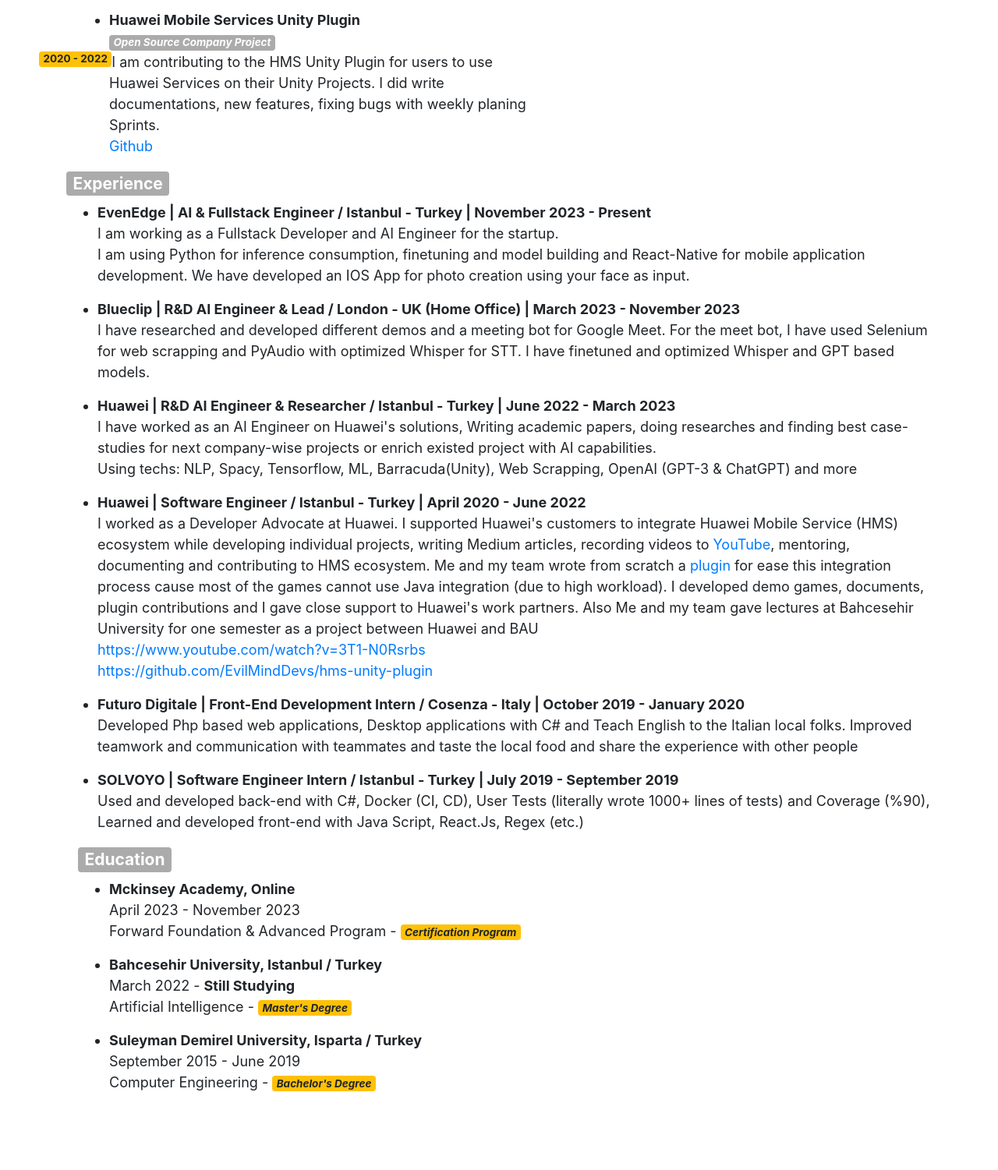
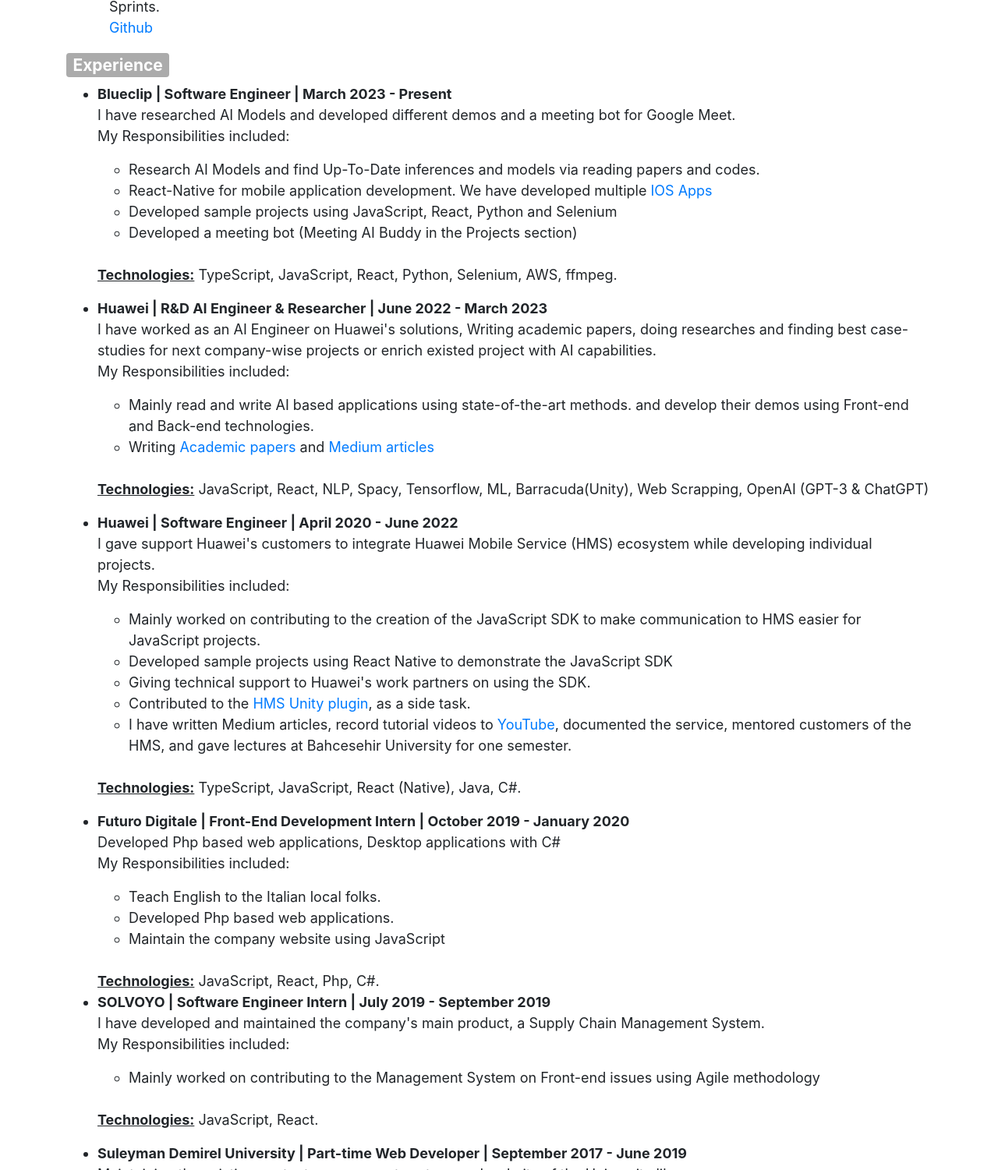
Before and after one commit to MustafaCQN/Protfolio, a website: page index.html in a window 1280 px wide. Shown: the part 1299-2800 px from the top of the page at 78% size. Drawn offline with nearby package versions, Linux system fonts and the light colour scheme.

Commit message:
front-end init

```diff
--- a/index.html
+++ b/index.html
@@ -120,47 +120,13 @@
                             </div>
                             <div class="col-md-12">
                                 <div class="skill-category">
-                                    <h5 class="skill-category-title">Programming Languages</h5>
+                                    <h5 class="skill-category-title">Programming Languages & Frameworks</h5>
                                     <ul id="skill-table" style="list-style-type: none;">
-                                        <li class="bold">Java,
-                                        </li>
-                                        <li class="bold">Js,
+                                        <li class="bold">JavaScript,
                                         </li>
                                         <li class="bold">Python,
                                         </li>
-                                        <li class="bold">Unity
-                                        </li>
-                                    </ul>
-                                </div>
-
-                                <div class="skill-category">
-                                    <h5 class="skill-category-title">Development Frameworks</h5>
-                                    <ul id="skill-table" style="list-style-type: none;">
-                                        <li class="bold">Spring Boot,
-                                        </li>
-                                        <li>React,
-                                        </li>
-                                        <li class="bold">React-Native,
-                                        </li>
-                                        <li class="bold">Android,
-                                        </li>
-                                        <li class="bold">HMS
-                                        </li>
-                                    </ul>
-                                </div>
-
-                                <div class="skill-category">
-                                    <h5 class="skill-category-title">Databases</h5>
-                                    <ul id="skill-table" style="list-style-type: none;">
-                                        <li class="">MySQL,
-                                        </li>
-                                        <li class="bold">MongoDB,
-                                        </li>
-                                        <li class="">SQLite,
-                                        </li>
-                                        <li class="">H2,
-                                        </li>
-                                        <li class="">Firestore
+                                        <li class="bold">React(Native)
                                         </li>
                                     </ul>
                                 </div>
@@ -169,8 +135,6 @@
                                     <h5 class="skill-category-title">Development Tools</h5>
                                     <ul id="skill-table" style="list-style-type: none;">
                                         <li class="bold">Git,
-                                        </li>
-                                        <li class="bold">VS Code,
                                         </li>
                                         <li class="bold">AWS,
                                         </li>
@@ -222,12 +186,6 @@
                             </div>
                         </div>
                     </div>
-                    <div class="row">
-                        <div class="col-md-3"></div>
-                        <div class="col-md-6">
-                            <i>Note: Skills that are written in <b>bold</b> means I am confident while using them</i>
-                        </div>
-                    </div>
 
 
                 </div>
@@ -276,15 +234,9 @@
                     <ul>
                         <span class="text-nowrap"><li><h5><strong>Birthday & Place</strong></h5></li></span>
                         <span class="text-nowrap">14 March 1997</span><br>
-                        <span class="text-nowrap">Istanbul Fatih</span><br>
-                        <span class="text-nowrap"><li><h5><strong>Sex & Marital Status</strong></h5></li></span>
-                        <span class="text-nowrap">Male</span>,&nbsp;<span class="text-nowrap">Single</span>
                         <span class="text-nowrap"><li><h5><strong>Languages</strong></h5></li></span>
                         <i class="text-nowrap"><span>Native <strong>Turkish</strong></span><br></i>
                         <i class="text-nowrap"><span>Fluent <strong>English</strong></span><br></i>
-                        <i class="text-nowrap"><span>Basic <strong>Italian</strong></span><br></i>
-                        <span class="text-nowrap"><li><h5><strong>Driving Licence</strong></h5></li></span>
-                        <i class="text-nowrap">B</i>
                         <span class="text-nowrap"><li><h5><strong>Address</strong></h5></li></span>
                         <i class="text-nowrap">Istanbul / Turkey</i>
                         <span class="text-nowrap"><li><h5><strong>Phone</strong></h5></li></span>
@@ -305,49 +257,74 @@
                 <div id="experience" class="col-md-12" style="font-size: large;">
                     <h3 id="experience-name"><span class="badge badge-danger">Experience</span></h3>
                     <ul>
-                        <li><strong>EvenEdge | AI & Fullstack Engineer / Istanbul - Turkey | November 2023 - Present</strong></li>
+                        <li><strong>Blueclip | Software Engineer | March 2023 - Present</strong></li>
                         <p>
-                            I am working as a Fullstack Developer and AI Engineer for the startup.<br>
-                            I am using Python for inference consumption, finetuning and model building and
-                            React-Native for mobile application development.
-                            We have developed an IOS App for photo creation using your face as input.
+                            I have researched AI Models and developed different demos and a meeting bot for Google Meet.<br>
+                            My Responsibilities included:<br>
+                            <ul>
+                                <li>Research AI Models and find Up-To-Date inferences and models via reading papers and codes.</li>
+                                <li>React-Native for mobile application development. We have developed multiple <a target="_blank" href="https://apps.apple.com/tr/developer/evenedge/id1714810723">IOS Apps</a></li>
+                                <li>Developed sample projects using JavaScript, React, Python and Selenium</li>
+                                <li>Developed a meeting bot (Meeting AI Buddy in the Projects section)</li>
+                            </ul>
+                            <br />
+                            <strong><u>Technologies:</u></strong> TypeScript, JavaScript, React, Python, Selenium, AWS, ffmpeg.
                         </p>
-                        <li><strong>Blueclip | R&D AI Engineer & Lead / London - UK (Home Office) | March 2023 - November 2023</strong></li>
-                        <p>
-                            I have researched and developed different demos and a meeting bot for Google Meet.
-                            For the meet bot, I have used Selenium for web scrapping and PyAudio with optimized Whisper for STT.
-                            I have finetuned and optimized Whisper and GPT based models.
-                        </p>
-                        <li><strong>Huawei | R&D AI Engineer & Researcher / Istanbul - Turkey | June 2022 - March 2023</strong></li>
+                        <li><strong>Huawei | R&D AI Engineer & Researcher | June 2022 - March 2023</strong></li>
                         <p>
                            I have worked as an AI Engineer on Huawei's solutions, Writing academic papers, doing researches and
                            finding best case-studies for next company-wise projects or enrich existed project with AI capabilities.<br>
-                           Using techs: NLP, Spacy, Tensorflow, ML, Barracuda(Unity), Web Scrapping, OpenAI (GPT-3 & ChatGPT) and more
+                           My Responsibilities included:<br>
+                           <ul>
+                               <li>Mainly read and write AI based applications using state-of-the-art methods. and develop their demos using Front-end and Back-end technologies.</li>
+                               <li>Writing <a target="_blank" href="https://arxiv.org/ftp/arxiv/papers/2212/2212.09448.pdf">Academic papers</a> and <a target="_blank" href="https://medium.com/@mcqn14">Medium articles</a></li>
+
+                           </ul>
+                           <br />
+                           <strong><u>Technologies:</u></strong> JavaScript, React, NLP, Spacy, Tensorflow, ML, Barracuda(Unity), Web Scrapping, OpenAI (GPT-3 & ChatGPT)
                         </p>
-                        <li><strong>Huawei | Software Engineer / Istanbul - Turkey | April 2020 - June 2022</strong></li>
+                        <li><strong>Huawei | Software Engineer | April 2020 - June 2022</strong></li>
                         <p>
-                            I worked as a Developer Advocate at Huawei. I supported Huawei's customers to integrate
-                            Huawei Mobile Service (HMS) ecosystem while developing individual projects, writing Medium articles, recording videos to
-                            <a target="_blank" href="https://www.youtube.com/watch?v=3T1-N0Rsrbs">YouTube</a>, mentoring,
-                            documenting and contributing to HMS ecosystem. Me and my team wrote from scratch a
-                            <a target="_blank" href="https://github.com/EvilMindDevs/hms-unity-plugin">plugin</a> for ease this integration process
-                            cause most of the games cannot use Java integration (due to high workload). I developed demo games, documents, plugin contributions and I
-                            gave close support to Huawei's work partners. Also Me and my team gave lectures at Bahcesehir University for one semester as a project between Huawei and BAU
-                            <br /><a target="_blank" href="https://www.youtube.com/watch?v=3T1-N0Rsrbs">https://www.youtube.com/watch?v=3T1-N0Rsrbs</a>
-                            <br /><a target="_blank" href="https://github.com/EvilMindDevs/hms-unity-plugin">https://github.com/EvilMindDevs/hms-unity-plugin</a>
+                            I gave support Huawei's customers to integrate Huawei Mobile Service (HMS) ecosystem while developing individual projects.<br>
+                            My Responsibilities included:<br>
+                            <ul>
+                                <li>Mainly worked on contributing to the creation of the JavaScript SDK to make communication to HMS easier for JavaScript projects.</li>
+                                <li>Developed sample projects using React Native to demonstrate the JavaScript SDK</li>
+                                <li>Giving technical support to Huawei's work partners on using the SDK.</li>
+                                <li>Contributed to the <a target="_blank" href="https://github.com/EvilMindDevs/hms-unity-plugin">HMS Unity plugin</a>, as a side task.</li>
+                                <li>
+                                    I have written Medium articles, record tutorial videos to
+                                    <a target="_blank" href="https://www.youtube.com/watch?v=3T1-N0Rsrbs">YouTube</a>, documented the service, mentored customers of the HMS, and gave lectures at Bahcesehir University for one semester.
+                                </li>
+                            </ul>
+                            <br />
+                            <strong><u>Technologies:</u></strong> TypeScript, JavaScript, React (Native), Java, C#.
                         </p>
-                        <li><strong>Futuro Digitale | Front-End Development Intern / Cosenza - Italy | October 2019 - January 2020</strong></li>
+                        <li><strong>Futuro Digitale | Front-End Development Intern | October 2019 - January 2020</strong></li>
                         <p>
-                            Developed Php based web applications, Desktop applications with C#
-                            and Teach English to the Italian local folks. Improved teamwork and
-                            communication with teammates and taste the local food and share
-                            the experience with other people
+                            Developed Php based web applications, Desktop applications with C#<br>
+                            My Responsibilities included:<br>
+                            <ul>
+                                <li>Teach English to the Italian local folks.</li>
+                                <li>Developed Php based web applications.</li>
+                                <li>Maintain the company website using JavaScript</li>
+                            </ul>
+                            <br />
+                            <strong><u>Technologies:</u></strong> JavaScript, React, Php, C#.
+                        <li><strong>SOLVOYO | Software Engineer Intern  | July 2019 - September 2019</strong></li>
+                        <p>
+                            I have developed and maintained the company's main product, a Supply Chain Management System.<br>
+                            My Responsibilities included:<br>
+                            <ul>
+                                <li>Mainly worked on contributing to the Management System on Front-end issues using Agile methodology</li>
+                            </ul>
+                            <br />
+                            <strong><u>Technologies:</u></strong> JavaScript, React.
                         </p>
-                        <li><strong>SOLVOYO | Software Engineer Intern / Istanbul - Turkey | July 2019 - September 2019</strong></li>
+                        <li><strong>Suleyman Demirel University | Part-time Web Developer | September 2017 - June 2019</strong></li>
                         <p>
-                            Used and developed back-end with C#, Docker (CI, CD), User Tests (literally wrote 1000+ lines of tests)
-                            and Coverage (%90), Learned and developed front-end with Java Script,
-                            React.Js, Regex (etc.)
+                            Maintaining the existing content management system, and website of the University library.<br>
+                            Used mostly Laravel extensively and bootstrap in the front-end.
                         </p>
                     </ul>
                 </div>
@@ -358,19 +335,19 @@
             <div id="education" class="col-md-12" style="font-size: large;">
                 <h3 id="education-name"><span class="badge badge-danger">Education</span></h3>
                 <ul>
-                    <li><strong>Mckinsey Academy, Online</strong></li>
+                    <li><strong>Mckinsey Academy</strong></li>
                     April 2023 - November 2023
                     <br>
                     Forward Foundation & Advanced Program - <i class="badge badge-warning">Certification Program</i>
                 </ul>
                 <ul>
-                    <li><strong>Bahcesehir University, Istanbul / Turkey</strong></li>
+                    <li><strong>Bahcesehir University</strong></li>
                     March 2022 - <b>Still Studying</b>
                     <br>
                     Artificial Intelligence - <i class="badge badge-warning">Master's Degree</i>
                 </ul>
                 <ul>
-                    <li><strong>Suleyman Demirel University, Isparta / Turkey</strong></li>
+                    <li><strong>Suleyman Demirel University</strong></li>
                     September 2015 - June 2019
                     <br>
                     Computer Engineering - <i class="badge badge-warning">Bachelor's Degree</i>
```
